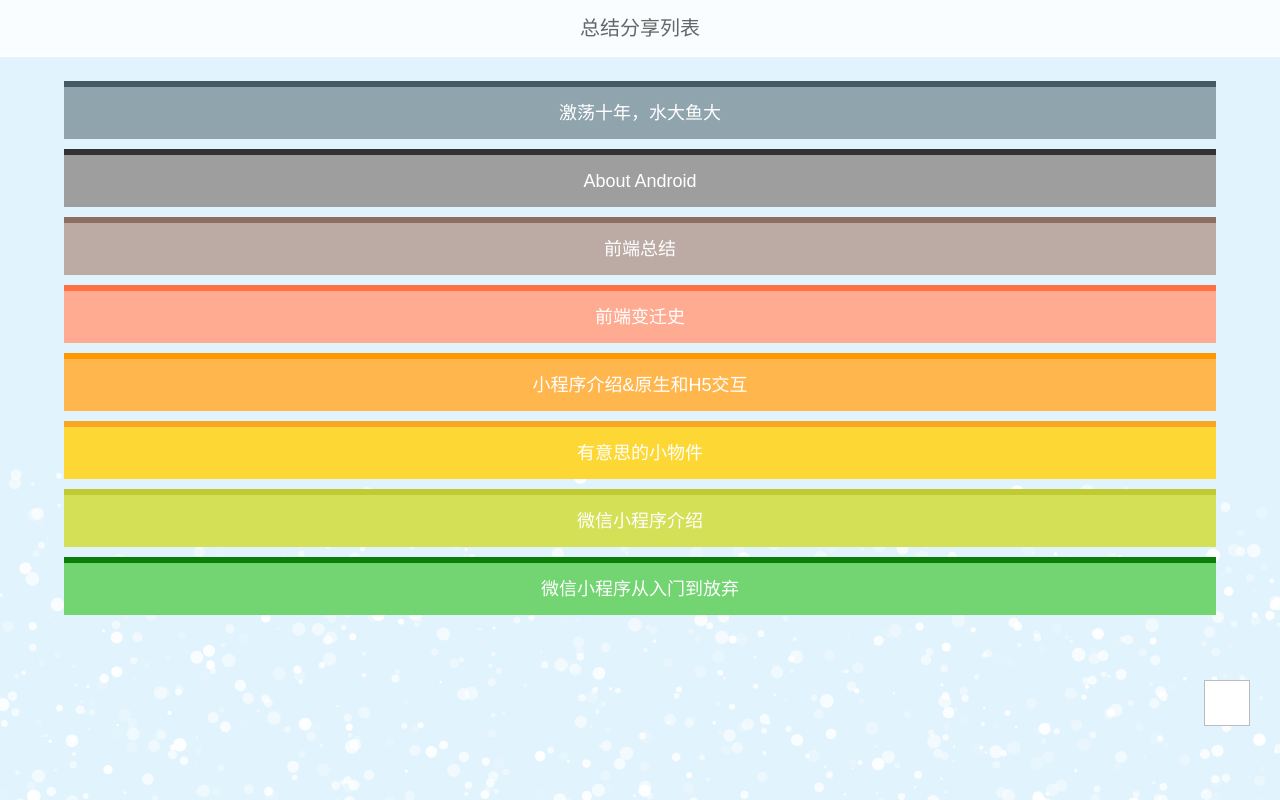
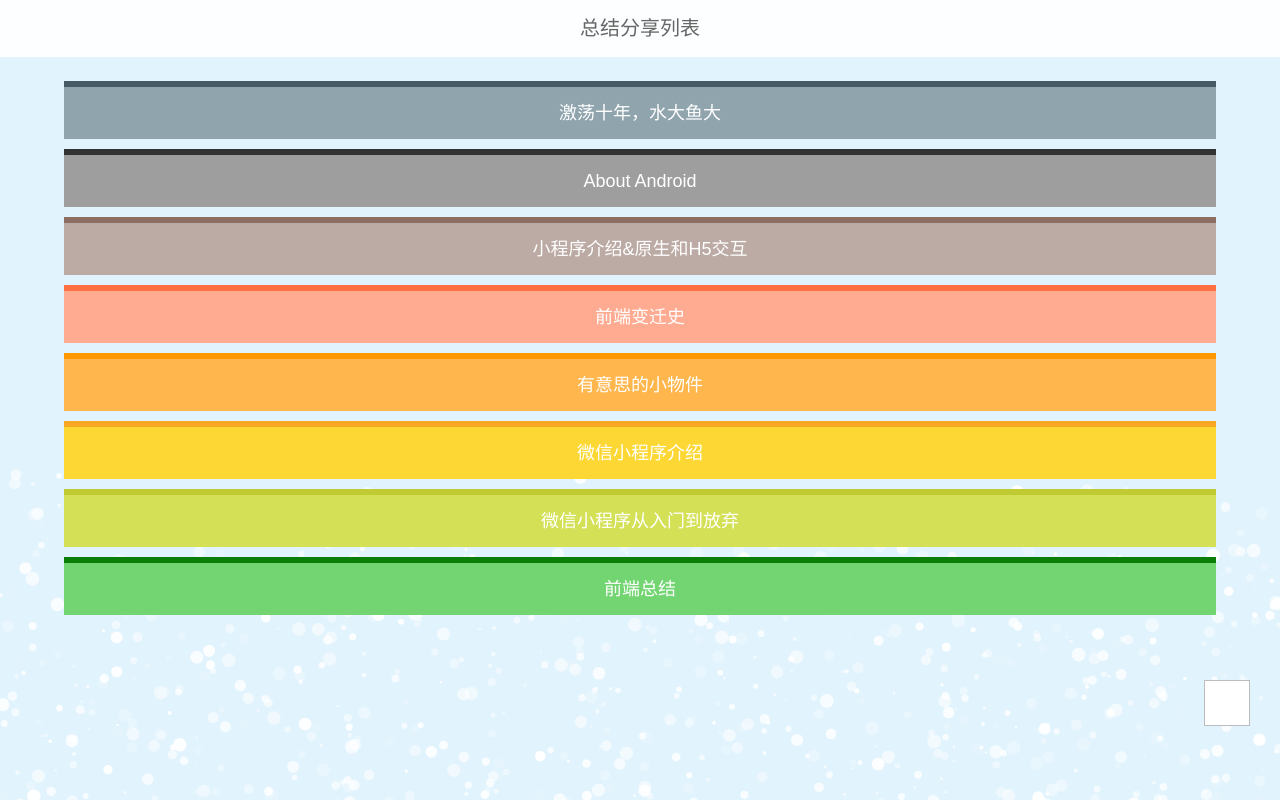
Before and after one commit to jingle1267/sliders, a website: page index.html in a window 1280 px wide. Drawn offline with Linux system fonts and the light colour scheme.

Commit message:
update from travis

```diff
--- a/css/list.css
+++ b/css/list.css
@@ -27,7 +27,7 @@
     position: fixed;
     top: 0px;
     left: 0px;
-    background-color: rgba(255, 255, 255, 0.8);
+    background-color: rgba(255, 255, 255, 0.9);
     font-family: sans-serif;
     text-align: center;
     line-height: 1;
--- a/index.html
+++ b/index.html
@@ -26,12 +26,12 @@
             <ul>
                     <li style="border-top: 6px solid #455a64;background: #90a4ae;"><a href="./2008-2017/index.html">激荡十年，水大鱼大</a></li>
                     <li style="border-top: 6px solid #333333;background: #9e9e9e;"><a href="./Android-Intro/index.html">About Android</a></li>
-                    <li style="border-top: 6px solid #8d6e63;background: #bcaaa4;"><a href="./FrontEndDevelopLIne/index.html">前端总结</a></li>
+                    <li style="border-top: 6px solid #8d6e63;background: #bcaaa4;"><a href="./WxMiniApp&NativeCallH5/index.html">小程序介绍&amp;原生和H5交互</a></li>
                     <li style="border-top: 6px solid #ff7043;background: #ffab91;"><a href="./front-end-history/index.html">前端变迁史</a></li>
-                    <li style="border-top: 6px solid #ff9800;background: #ffb74d;"><a href="./WxMiniApp&NativeCallH5/index.html">小程序介绍&amp;原生和H5交互</a></li>
-                    <li style="border-top: 6px solid #f9a825;background: #fdd835;"><a href="./something-interesting/index.html">有意思的小物件</a></li>
-                    <li style="border-top: 6px solid #c0ca33;background: #d4e157;"><a href="./weixin-app/index.html">微信小程序介绍</a></li>
-                    <li style="border-top: 6px solid #0a7e07;background: #72d572;"><a href="./wxmini-in-out/index.html">微信小程序从入门到放弃</a></li>
+                    <li style="border-top: 6px solid #ff9800;background: #ffb74d;"><a href="./something-interesting/index.html">有意思的小物件</a></li>
+                    <li style="border-top: 6px solid #f9a825;background: #fdd835;"><a href="./weixin-app/index.html">微信小程序介绍</a></li>
+                    <li style="border-top: 6px solid #c0ca33;background: #d4e157;"><a href="./wxmini-in-out/index.html">微信小程序从入门到放弃</a></li>
+                    <li style="border-top: 6px solid #0a7e07;background: #72d572;"><a href="./FrontEndDevelopLIne/index.html">前端总结</a></li>
             </ul>
         </nav>
         <div style="height: 1px"></div>
```
